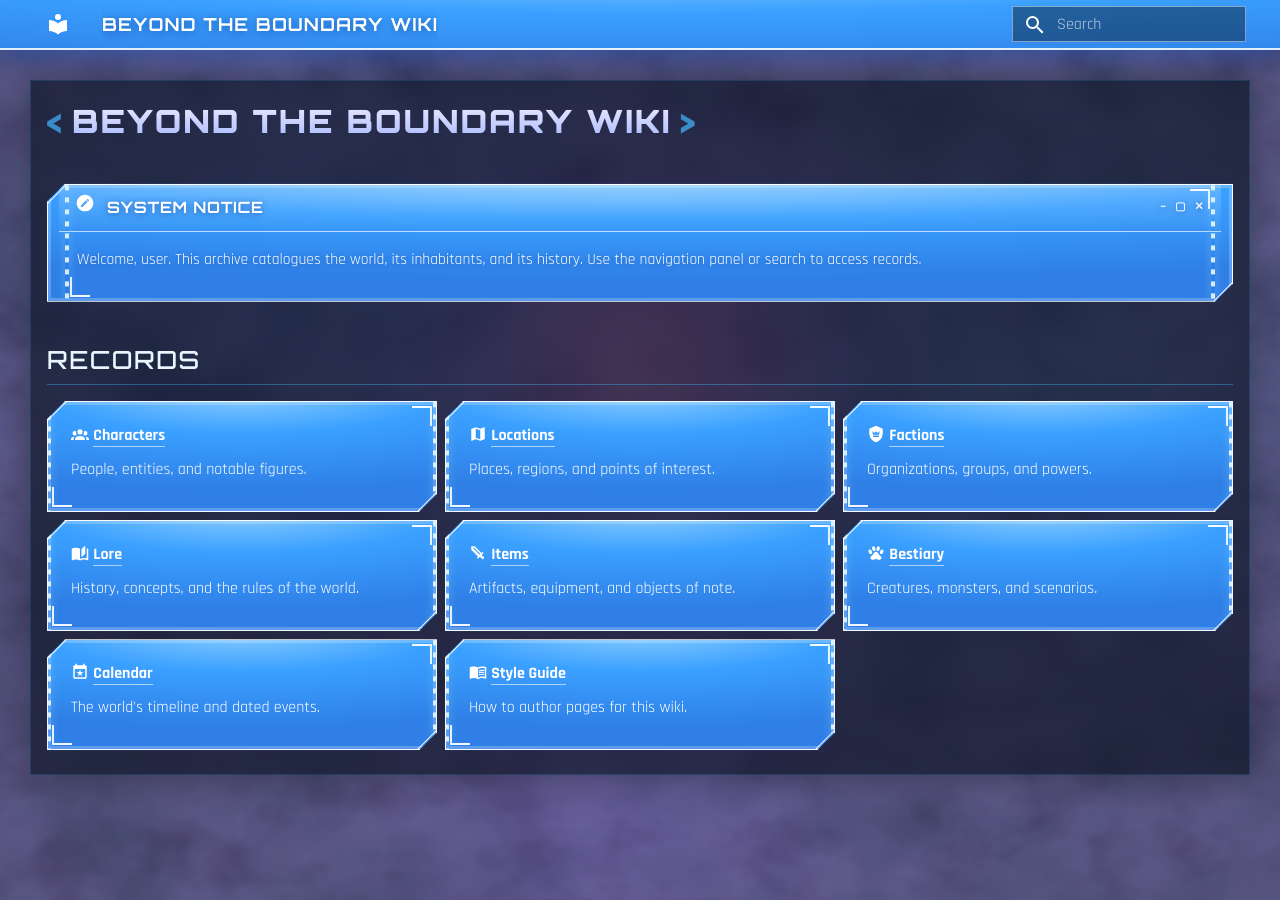
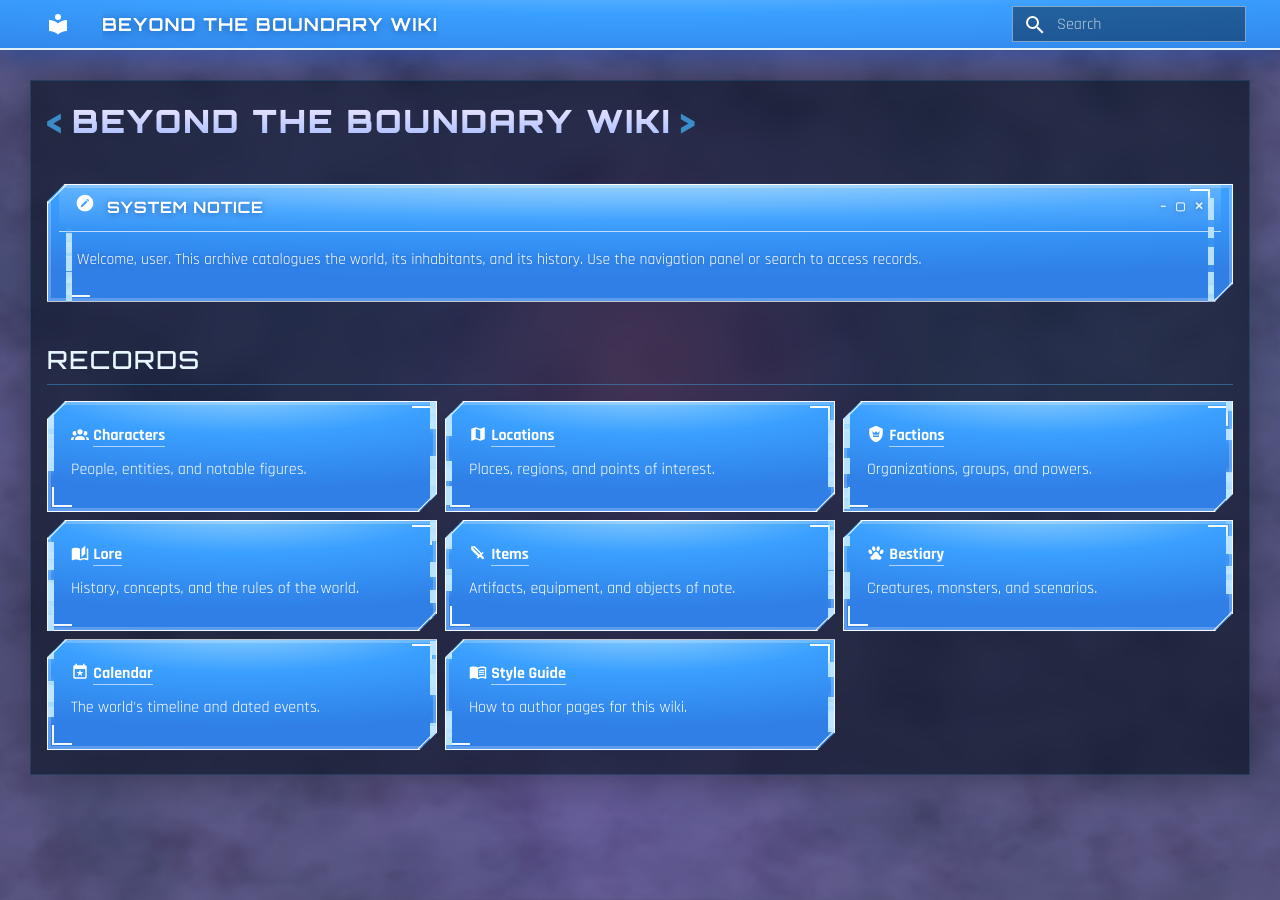
Before and after one commit to ArkaneXIV/Beyond-the-Boundary-Wiki, an MkDocs documentation site: the page built from docs/index.md, in a window 1280 px wide. Built offline with MkDocs 1.6.1 and Material for MkDocs 9.7.7, drawn with Linux system fonts in a browser that asks for light colours.

Commit message:
Fix digitization: restore glitchy marching bars, no edge clipping

```diff
--- a/docs/assets/javascripts/nebula.js
+++ b/docs/assets/javascripts/nebula.js
@@ -99,6 +99,14 @@
       ["l", "r"].forEach(function (side) {
         var digi = document.createElement("span");
         digi.className = "sw-digi " + side;
+        if (!reduce) {
+          for (var i = 0; i < 7; i++) {
+            var bar = document.createElement("i");
+            bar.style.height = (8 + Math.random() * 16) + "px";
+            bar.style.animationDelay = (-Math.random() * 3.6) + "s";
+            digi.appendChild(bar);
+          }
+        }
         el.appendChild(digi);
       });
     });
--- a/docs/assets/stylesheets/system.css
+++ b/docs/assets/stylesheets/system.css
@@ -227,15 +227,12 @@
 .sw-br { position: absolute; z-index: 4; width: 20px; height: 20px; border: 2px solid rgba(255,255,255,.95); pointer-events: none; }
 .sw-br.tr { top: 5px; right: 5px; border-left: 0; border-bottom: 0; }
 .sw-br.bl { bottom: 5px; left: 5px; border-right: 0; border-top: 0; }
-/* Edge digitization: a dense flowing pixel column — reads cleanly at any size. */
-.sw-digi {
-  position: absolute; z-index: 4; top: 0; bottom: 0; width: 4px; overflow: hidden; pointer-events: none;
-  background-image: repeating-linear-gradient(180deg, rgba(230,245,255,.92) 0 5px, transparent 5px 12px);
-  box-shadow: 0 0 8px rgba(120,200,255,.55);
-  animation: sw-stream 2.4s linear infinite;
-}
-.sw-digi.l { left: 0; } .sw-digi.r { right: 0; }
-@keyframes sw-stream { from { background-position-y: 0; } to { background-position-y: 12px; } }
+/* Edge digitization: sparse glitchy marching bars, fully inside the edge
+   (no clipping) and height-relative so they span any window size. */
+.sw-digi { position: absolute; z-index: 4; top: 0; bottom: 0; width: 6px; overflow: hidden; pointer-events: none; }
+.sw-digi.l { left: 1px; } .sw-digi.r { right: 1px; }
+.sw-digi i { position: absolute; left: 0; width: 6px; background: rgba(190,230,255,.95); box-shadow: 0 0 8px rgba(120,200,255,.85); animation: sw-march 3.6s linear infinite; }
+@keyframes sw-march { 0%{top:-12%;opacity:0} 10%{opacity:1} 90%{opacity:1} 100%{top:104%;opacity:0} }
 
 /* bright-window title bar */
 .md-typeset .admonition.system > .admonition-title, .md-typeset .admonition.profile > .admonition-title,
@@ -370,7 +367,7 @@
    Reduced motion
    ===================================================================== */
 @media (prefers-reduced-motion: reduce) {
-  .neb .blob, .neb .smoke, .sw-digi,
+  .neb .blob, .neb .smoke, .sw-digi i,
   .md-typeset .admonition.system, .md-typeset .admonition.profile, .md-typeset .admonition.scenario,
   .md-typeset .admonition.reward, .md-typeset .admonition.penalty, .md-typeset .grid.cards > ul > li {
     animation: none !important;
```
